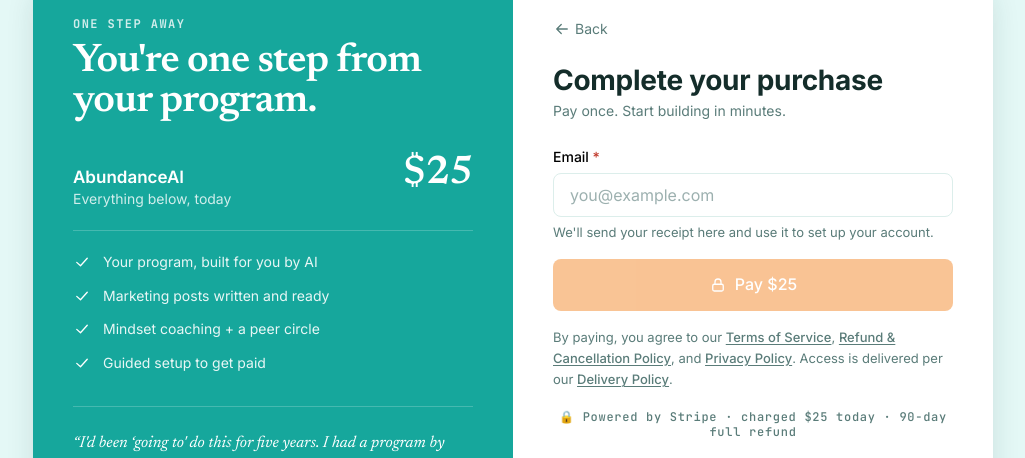
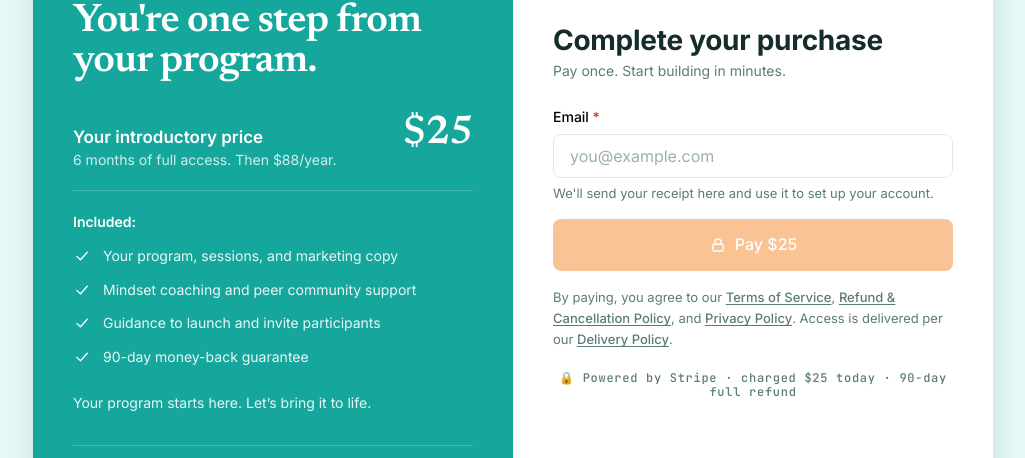
Before and after one commit to Future-of-AI-Studio/abundance-ai, a React (Vite) app in the folder apps/web/: page /checkout in a window 1280 px wide. Shown: the part 128-586 px from the top of the page, without its empty margins (127-1152 px from the left). Built offline with nearby package versions, Linux system fonts and the light colour scheme; no server answers; a web font is replaced by a local one; what @abundance/shared would draw is missing.

Commit message:
fix: copy changes

```diff
--- a/apps/web/src/pages/AuthPage.tsx
+++ b/apps/web/src/pages/AuthPage.tsx
@@ -24,9 +24,10 @@
 type Mode = 'signup' | 'signin';
 
 const BRAND_BULLETS = [
-  'It\'s your time to share your knowledge with the world',
-  'Mindset Coaching & Peer Circles to Support You',
-  'No tech or writing skills required',
+  '6 months of full access',
+  'Program, sessions, and marketing copy',
+  'Mindset coaching and peer community support',
+  '90-day money-back guarantee',
 ];
 
 const signupSchema = z
@@ -198,8 +199,15 @@
             <p className="mt-4 font-serif text-[clamp(26px,3.5vw,34px)] font-medium leading-[1.12] tracking-[-0.01em]">
               It&rsquo;s your time to share your knowledge with the world.
             </p>
+            <p className="mt-4 text-body-sm leading-relaxed text-white/90">
+              AbundanceAI helps you create your launch-ready online program, guided group
+              sessions, and marketing copy &mdash; without tech, writing, or curriculum stress.
+            </p>
 
             <div className="mb-8 mt-7 hidden flex-col gap-3.5 md:flex">
+              <p className="text-body-sm font-semibold text-white">
+                Your $25 introductory price includes:
+              </p>
               {BRAND_BULLETS.map((line) => (
                 <div key={line} className="flex items-start gap-3">
                   <CheckIcon width={18} height={18} className="mt-0.5 shrink-0 text-white" />
@@ -211,9 +219,9 @@
             <div className="mt-7 flex items-center gap-3 rounded-lg border border-white/15 bg-white/10 px-4 py-3.5 md:mt-0">
               <ShieldIcon width={24} height={24} className="shrink-0 text-white" />
               <div>
-                <p className="text-body-sm font-semibold text-white">$25 to begin</p>
+                <p className="text-body-sm font-semibold text-white">Then $88/year.</p>
                 <p className="mt-0.5 text-caption text-white/80">
-                  Build something you&rsquo;re proud of.
+                  Create a program you&rsquo;re proud to share.
                 </p>
               </div>
             </div>
--- a/apps/web/src/pages/CheckoutPage.tsx
+++ b/apps/web/src/pages/CheckoutPage.tsx
@@ -15,10 +15,10 @@
 // submit (no double-charge). On a real Stripe success (or mock success) → /welcome.
 
 const INCLUDED = [
-  'Your program, built for you by AI',
-  'Marketing posts written and ready',
-  'Mindset coaching + a peer circle',
-  'Guided setup to get paid',
+  'Your program, sessions, and marketing copy',
+  'Mindset coaching and peer community support',
+  'Guidance to launch and invite participants',
+  '90-day money-back guarantee',
 ];
 
 function ValuePanel() {
@@ -32,13 +32,17 @@
 
         <div className="mt-8 flex items-baseline justify-between border-b border-white/20 pb-5">
           <div>
-            <p className="text-h3 font-semibold text-white">AbundanceAI</p>
-            <p className="text-body-sm text-white/80">Everything below, today</p>
+            <p className="text-h3 font-semibold text-white">Your introductory price</p>
+            <p className="text-body-sm text-white/80">
+              6 months of full access. Then $88/year.
+            </p>
           </div>
           <span className="font-serif text-display text-white">$25</span>
         </div>
 
-        <ul className="mt-5 space-y-3">
+        <p className="mt-5 text-body-sm font-semibold text-white">Included:</p>
+
+        <ul className="mt-3 space-y-3">
           {INCLUDED.map((i) => (
             <li key={i} className="flex items-start gap-3 text-body-sm text-white/90">
               <CheckIcon width={18} height={18} className="mt-0.5 shrink-0 text-white" />
@@ -47,6 +51,9 @@
           ))}
         </ul>
 
+        <p className="mt-6 text-body-sm text-white/90">
+          Your program starts here. Let&rsquo;s bring it to life.
+        </p>
       </div>
 
       <figure className="border-t border-white/20 pt-6">
--- a/apps/web/src/pages/LandingPage.tsx
+++ b/apps/web/src/pages/LandingPage.tsx
@@ -2078,6 +2078,7 @@
                 maxWidth: '44ch',
               }}
             >
+              6 months included. Then $88/year<br />
               Backed by a 90-day money-back guarantee.
               <br/>Build something you’re proud of.
             </p>
```
